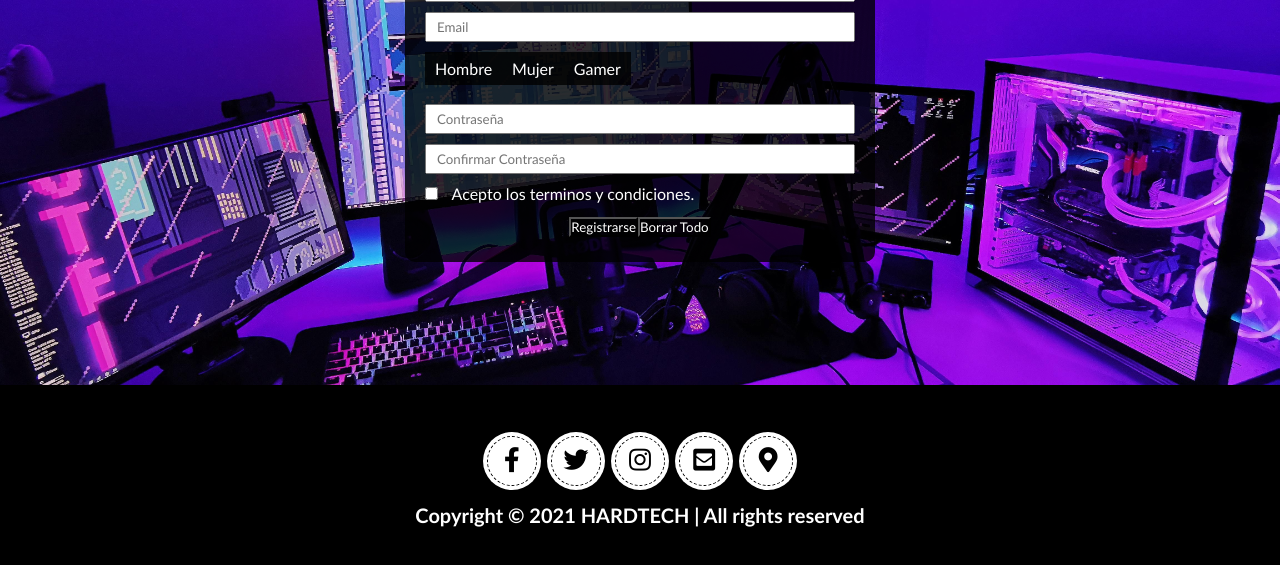
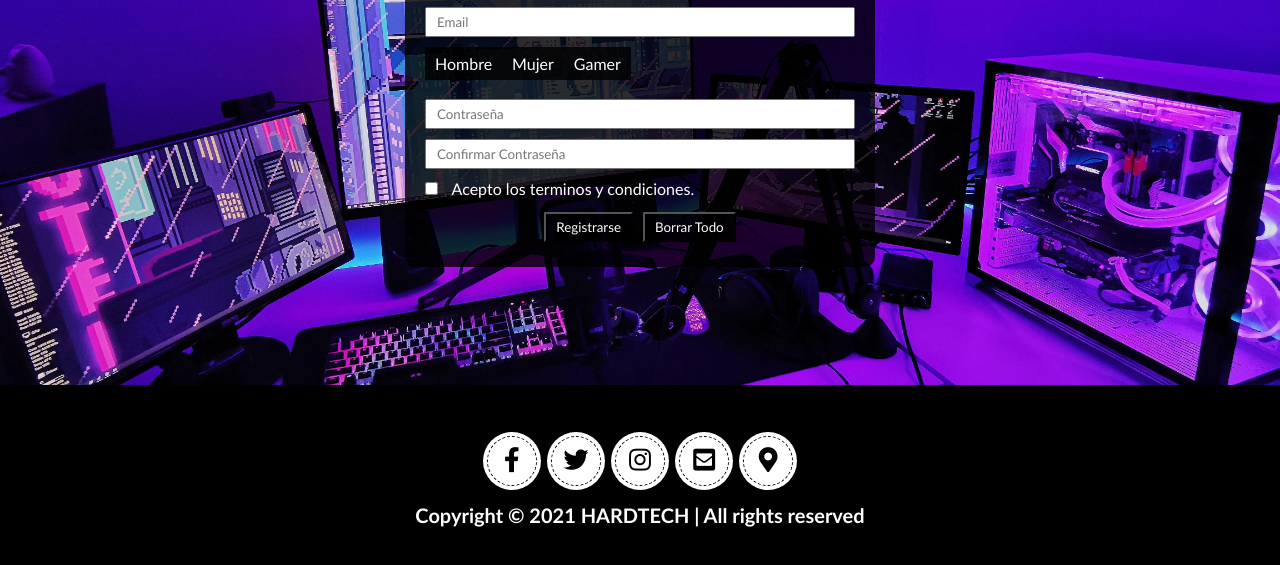
Before and after one commit to NachoXS15/HardTech, a plain HTML site: page pages/registro.html in a window 1280 px wide. Shown: the part 223-788 px from the top of the page. Drawn offline with Linux system fonts and the light colour scheme.

Commit message:
modified button style

```diff
--- a/css/registro.css
+++ b/css/registro.css
@@ -125,6 +125,11 @@ header nav a:hover{
     border-radius: 2px;
 }
 
+.boton5{
+    padding: 5px 10px;
+    margin: 0 5px;
+}
+
 /*PIE*/
 
 footer{
```
